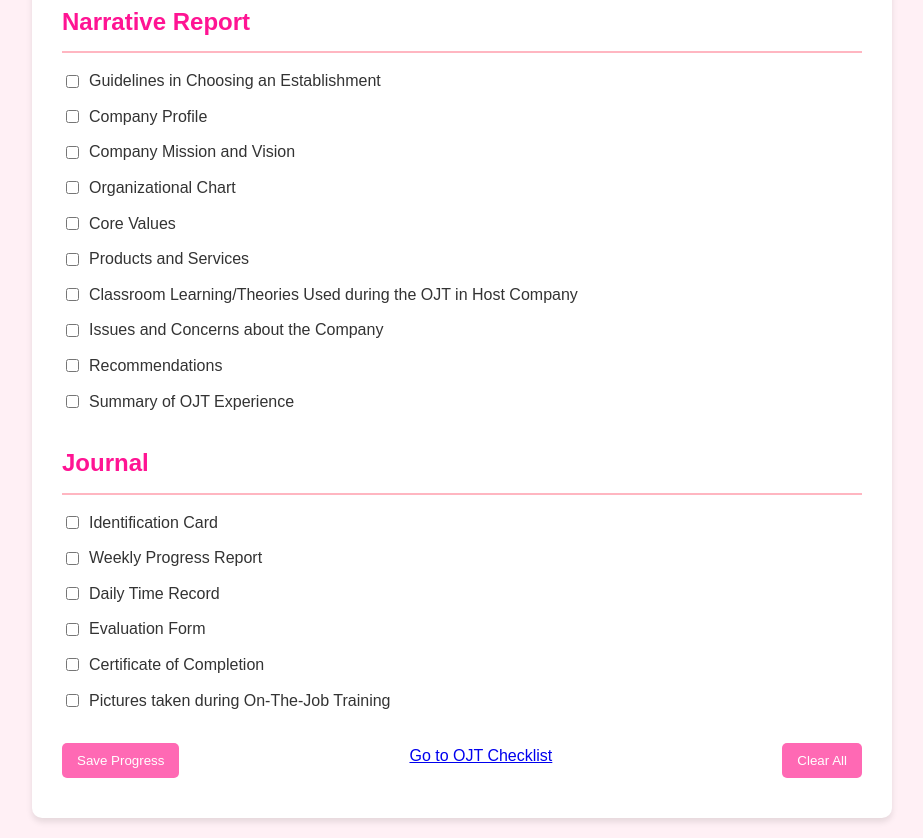
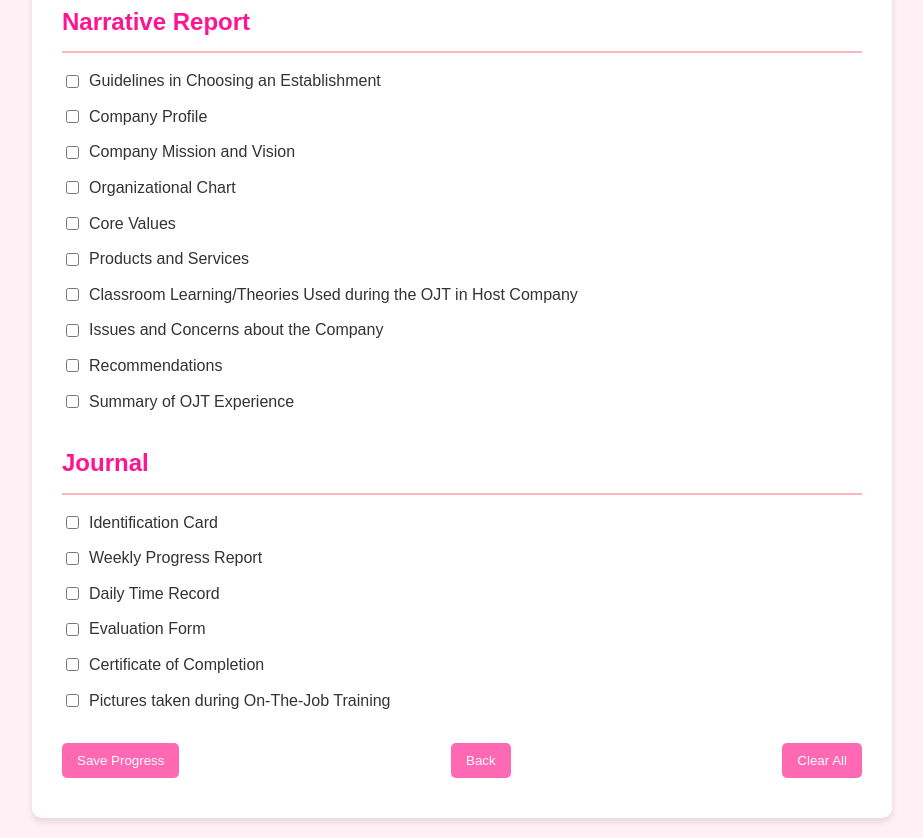
Before and after one commit to LycRcfrt/ojt-hour-tracker, a plain HTML site: page ojt-checklist.html in a window 1280 px wide. Shown: the part 947-1785 px from the top of the page, without its empty margins (178-1101 px from the left). Drawn offline with Linux system fonts and the light colour scheme.

Commit message:
Update ojt-checklist.html

```diff
--- a/ojt-checklist.html
+++ b/ojt-checklist.html
@@ -98,7 +98,7 @@
         <div id="actions">
             <button id="saveBtn">Save Progress</button>
 
-    <a href="index.html" class="checklist-btn">Go to OJT Checklist</a>
+   <button <a href="index.html" class="checklist-btn">Back</a> </button>
 
             <button id="clearBtn">Clear All</button>
         </div>
```
